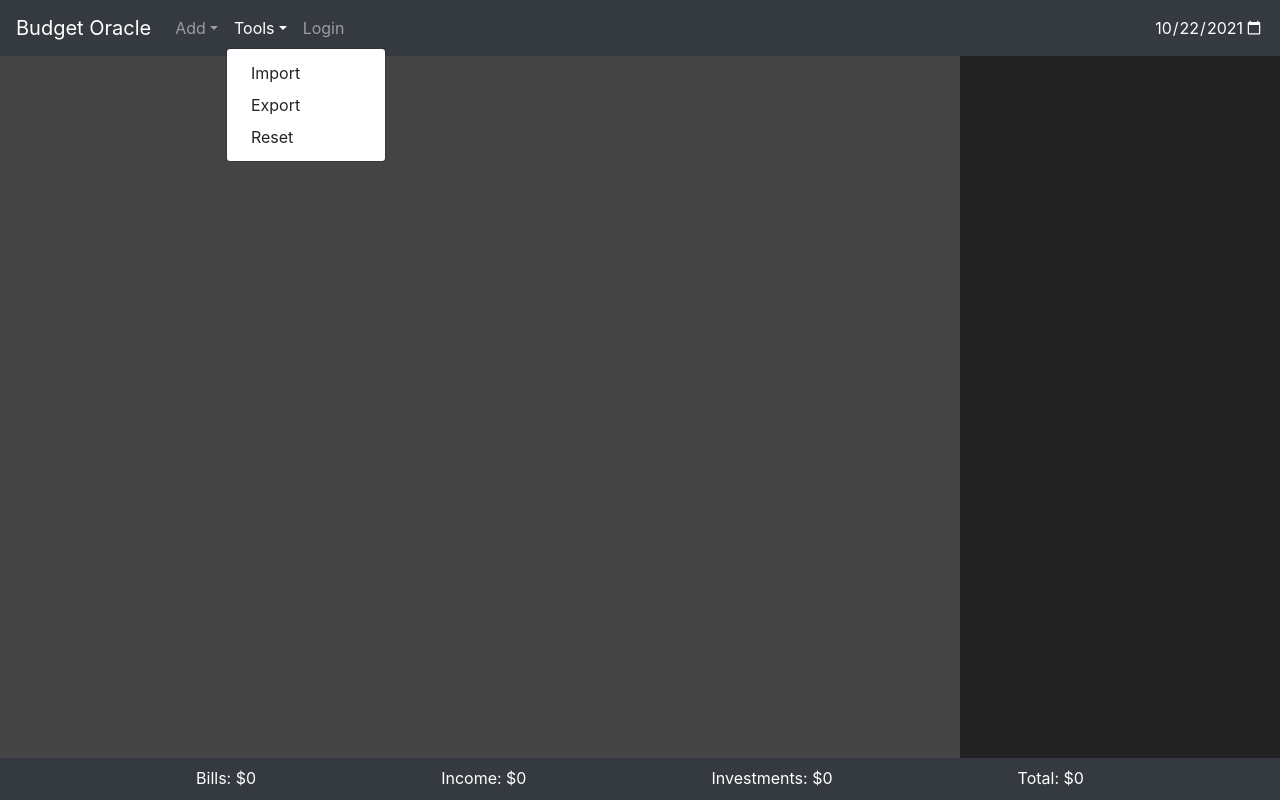
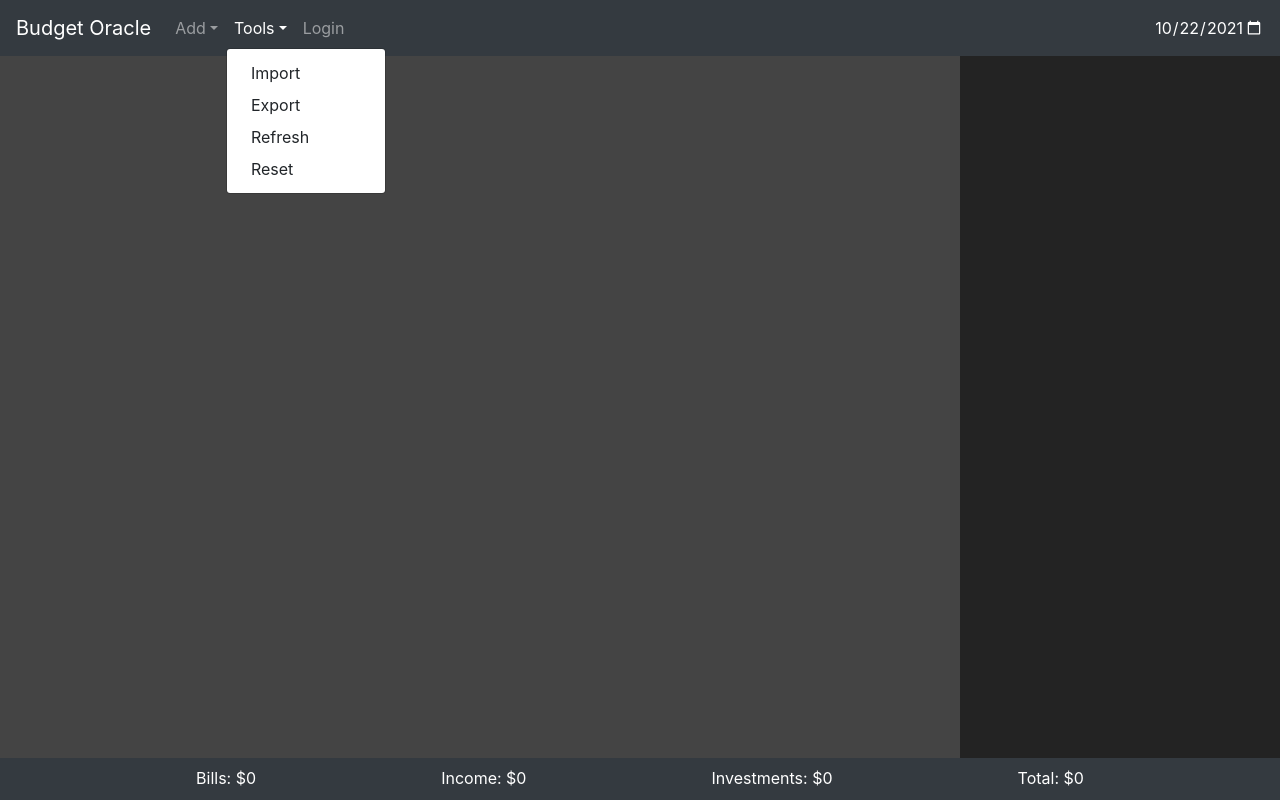
Before and after one commit to jfrancis537/budget-oracle, a React (Create React App) app in the folder ClientApp/: page / in a window 1280 px wide. Both pictures are taken after a click on the button "Tools". Built offline with nearby package versions, Linux system fonts and the light colour scheme; no server answers.

Commit message:
reload button

```diff
--- a/ClientApp/src/Components/UIHeader.tsx
+++ b/ClientApp/src/Components/UIHeader.tsx
@@ -162,6 +162,7 @@ export class UIHeader extends React.Component<{}, IUIHeaderState> {
                 <NavDropdown title="Tools" id='tools_dropdown'>
                   <NavDropdown.Item onClick={this.import}>Import</NavDropdown.Item>
                   <NavDropdown.Item onClick={this.export}>Export</NavDropdown.Item>
+                  <NavDropdown.Item onClick={() => window.location.reload()}>Refresh</NavDropdown.Item>
                   <NavDropdown.Item disabled={this.state.userLoggedIn} onClick={this.reset}>Reset</NavDropdown.Item>
                 </NavDropdown>
                 {this.renderLoginControl()}
```
